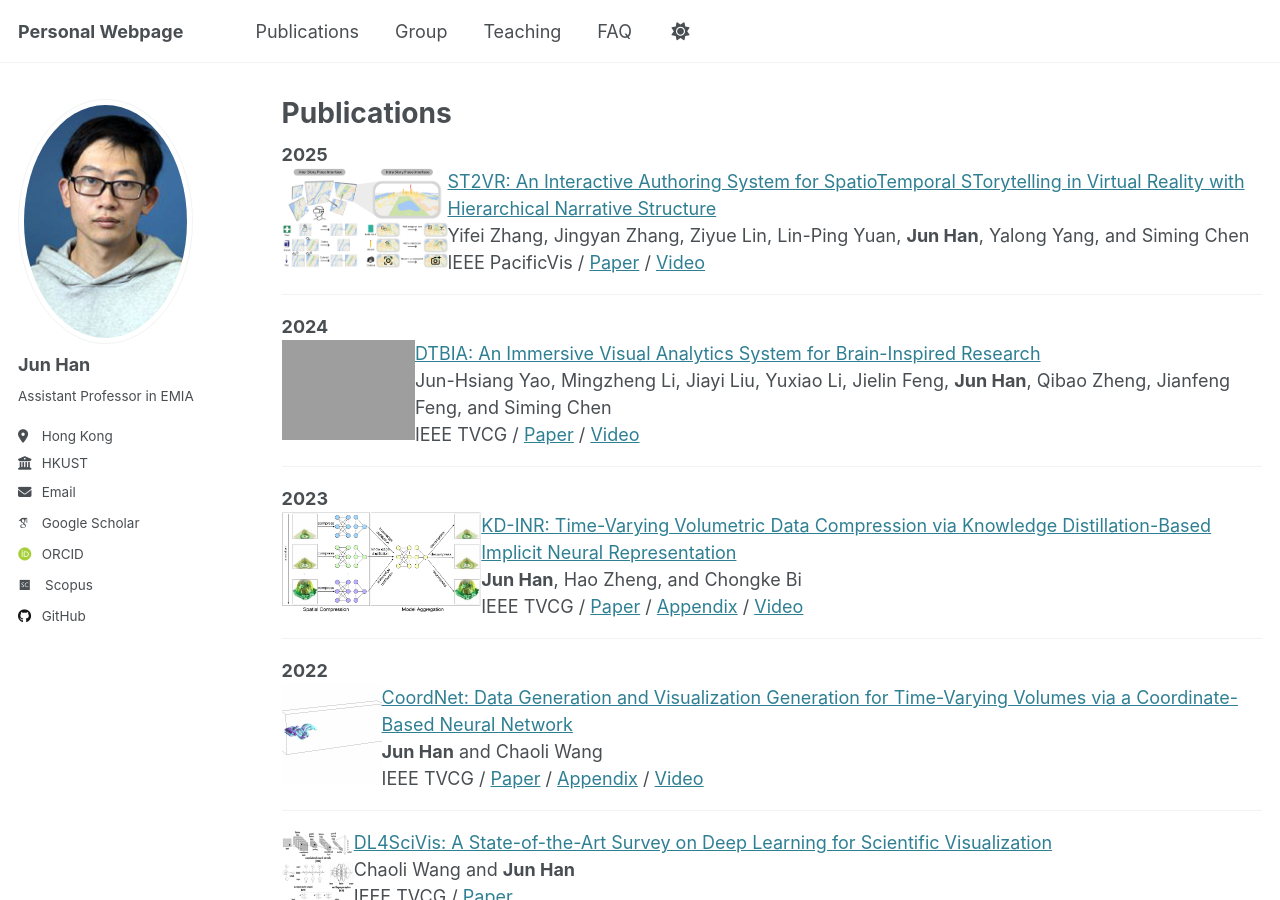
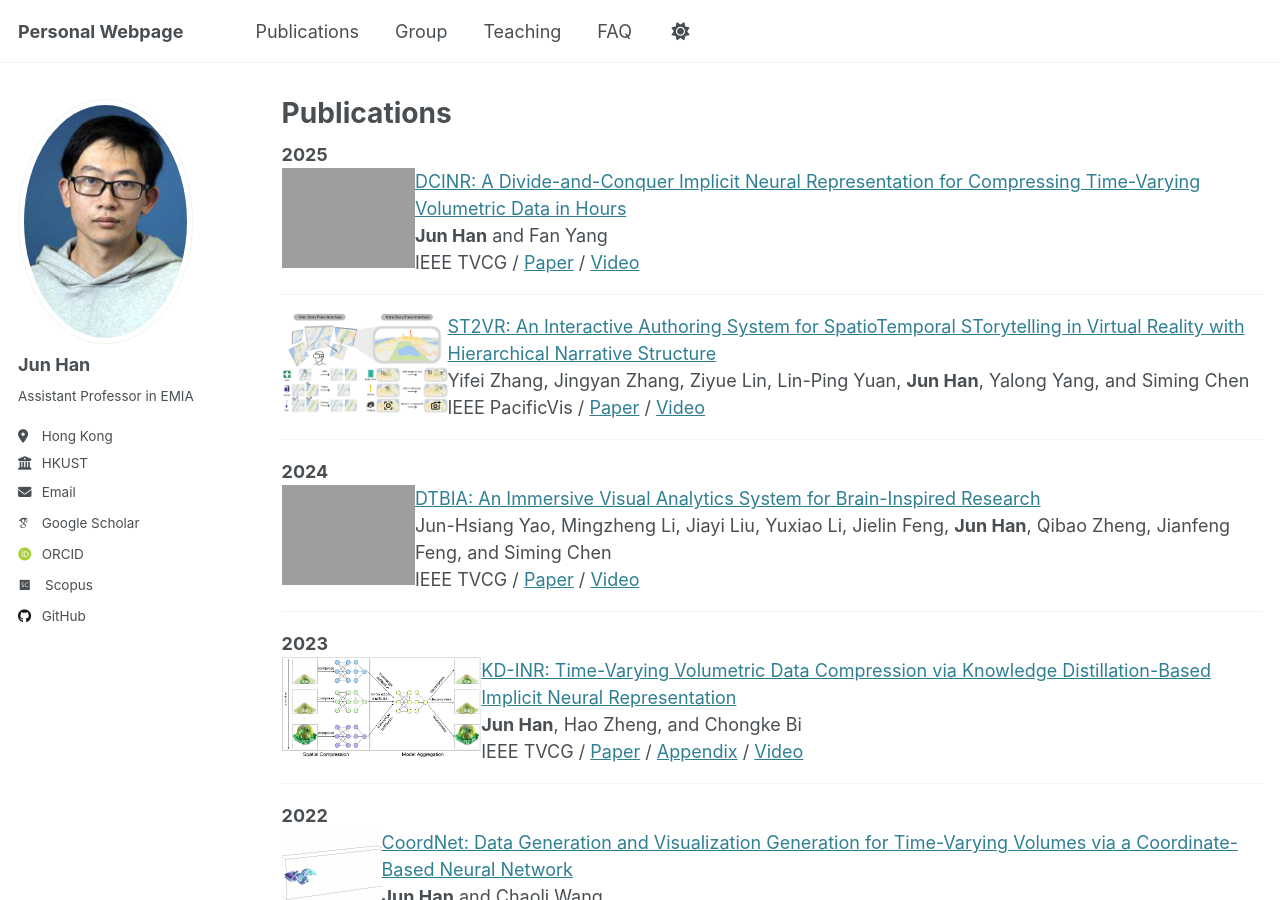
Before and after one commit to stevenhan1991/stevenhan1991.github.io, a Jekyll site: the page built from _pages/publications.md, in a window 1280 px wide and 900 px high. Built offline with Jekyll 4.4.1, drawn with Linux system fonts in a browser that asks for light colours; some web fonts are replaced.

Commit message:
Update publications.md

```diff
--- a/_pages/publications.md
+++ b/_pages/publications.md
@@ -11,6 +11,24 @@ redirect_from:
 <div class="Publications">
 
 <b> 2025 </b>
+<div class="img"><img class="img_responsive" src="http://stevenhan1991.github.io/assets/img/publications/DCINR.png" style="border:1px solid black width:200px;height:100px;" alt="spotlight_dl4scivis" align="left">
+</div>
+  <div class="text">
+    <div class="title"><a name="ST2VR" href="http://stevenhan1991.github.io/assets/pdf/DCINR-Paper.pdf">DCINR: A Divide-and-Conquer Implicit Neural Representation for Compressing Time-Varying Volumetric Data in Hours</a>
+    </div>
+    <div class="authors">
+	    <span class="author"><b>Jun Han</b></span>
+	    <span class="author">and Fan Yang</span>
+    </div>
+    <div>
+                  <span class="venue">IEEE TVCG</span> /
+                  <span class="tag"><a href="http://stevenhan1991.github.io/assets/pdf/DCINR-Paper.pdf">Paper</a></span> /
+	           <span class="tag"><a href="http://stevenhan1991.github.io/assets/pdf/DCINR.wmv">Video</a></span>
+    </div>
+  </div>
+
+<hr>
+
 <div class="img"><img class="img_responsive" src="http://stevenhan1991.github.io/assets/img/publications/ST2VR.png" style="border:1px solid black width:200px;height:100px;" alt="spotlight_dl4scivis" align="left">
 </div>
   <div class="text">
```
